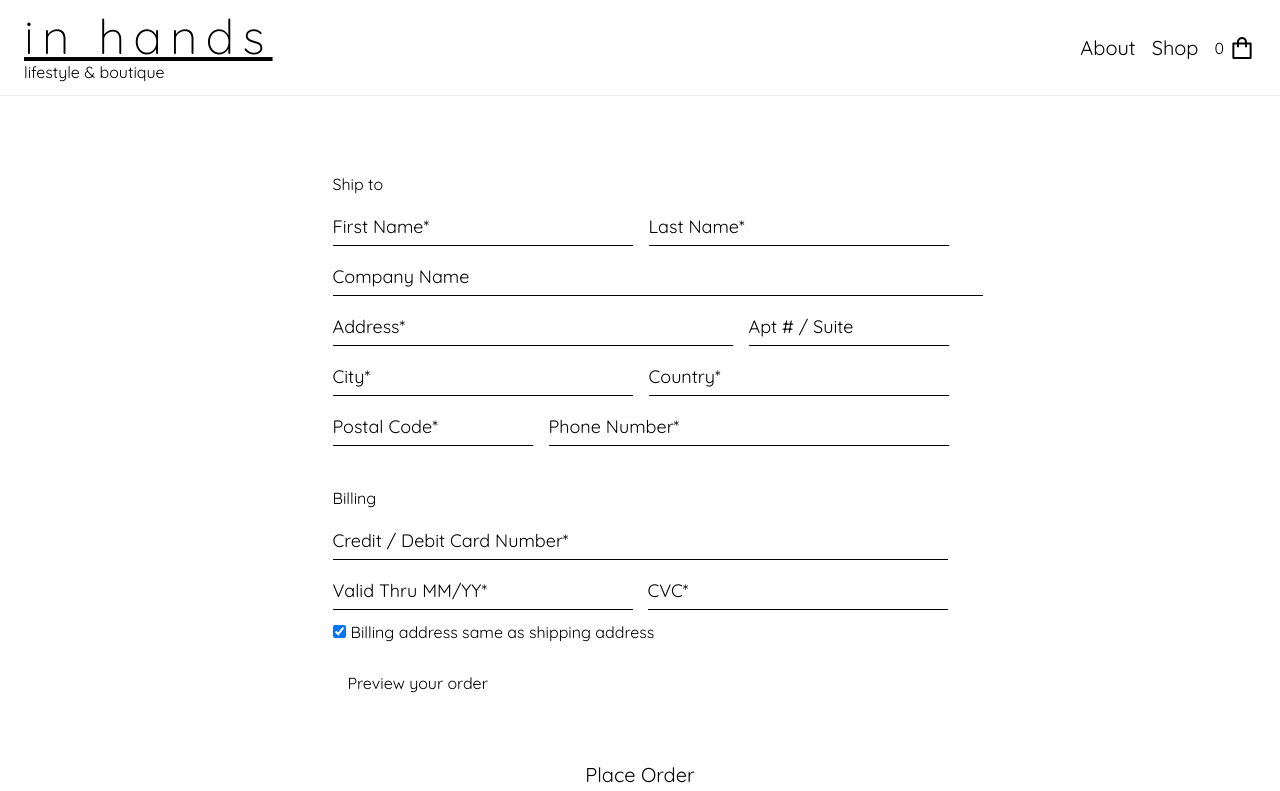
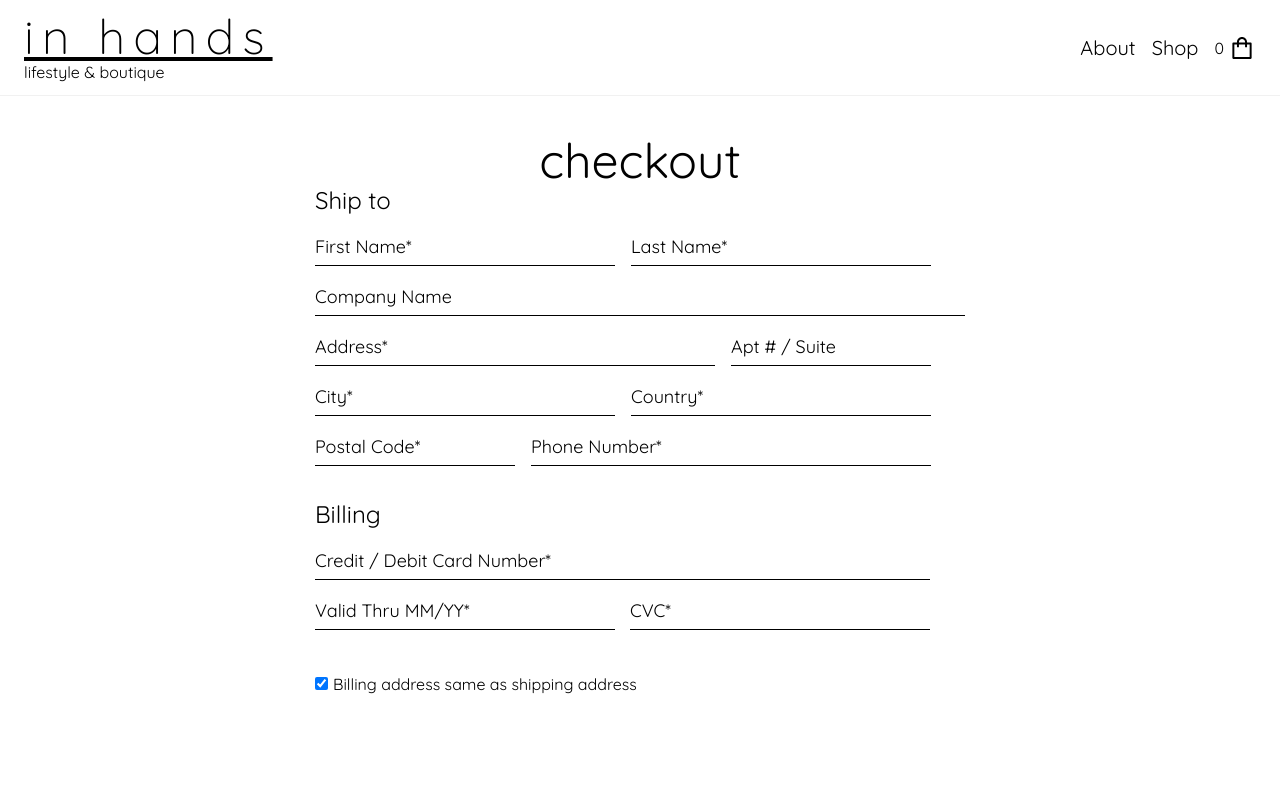
Before and after one commit to Stillwell-C/shoppingCart, a React (Create React App) app: page /checkout in a window 1280 px wide. Shown: the top 791 px of the page. Built offline with nearby package versions, Linux system fonts and the light colour scheme.

Commit message:
Add tailwind classes

```diff
--- a/src/components/Checkout.tsx
+++ b/src/components/Checkout.tsx
@@ -124,19 +124,23 @@ const Checkout = () => {
   }, [error]);
 
   const CheckoutPage = (
-    <div className='checkout-page'>
-      <div className='checkout-container'>
-        <h1>checkout</h1>
+    <div className='mt-24 mb-32 mx-auto w-4/5 xl:w-[1024px] min-h-screen flex justify-center'>
+      <div className='flex flex-col items-center mt-10'>
+        <h2 className='text-5xl'>checkout</h2>
         {error && (
-          <div ref={errRef}>
+          <div className='text-rose-600 font-semibold' ref={errRef}>
             <p>An error occurred.</p>
             {error?.message && <p>{error.message}</p>}
             <p>Please try again</p>
           </div>
         )}
-        <form className='checkout-form' onSubmit={handleSubmit} noValidate>
-          <div className='checkout-info-input-container'>
-            <h2>Ship to</h2>
+        <form
+          className='flex flex-col items-center gap-8'
+          onSubmit={handleSubmit}
+          noValidate
+        >
+          <div className='flex flex-col justify-center items-start w-[650px]'>
+            <h3 className='text-2xl'>Ship to</h3>
             <AddressInfo
               formState={formState}
               dispatch={dispatch}
@@ -144,10 +148,12 @@ const Checkout = () => {
             />
           </div>
 
-          <div className='checkout-info-input-container'>
-            <h2>Billing</h2>
+          <div className='flex flex-col justify-center items-start w-[650px]'>
+            <h3 className='text-2xl'>Billing</h3>
             <CreditCard formState={formState} dispatch={dispatch} />
-            <div className='billing-address-check'>
+          </div>
+
+          <div className='billing-address-check self-start'>
             <input
               type='checkbox'
               id='billing-shipping-address-same'
@@ -160,9 +166,11 @@ const Checkout = () => {
               Billing address same as shipping address
             </label>
           </div>
+
+          <div className='flex flex-col justify-center items-start w-[650px]'>
             {!sameBillingAddress && (
               <div>
-                <h2>Billing Address</h2>
+                <h3 className='text-2xl'>Billing Address</h3>
                 <AddressInfo
                   formState={formState}
                   dispatch={dispatch}
@@ -171,6 +179,7 @@ const Checkout = () => {
               </div>
             )}
           </div>
+
           <div className='order-preview'>
             {previewOrder && (
               <OrderPreview
@@ -199,7 +208,6 @@ const Checkout = () => {
           </button>
         </form>
       </div>
-      <Footer />
     </div>
   );
 
```
Lines whose indentation alone changed are shown as unchanged.
